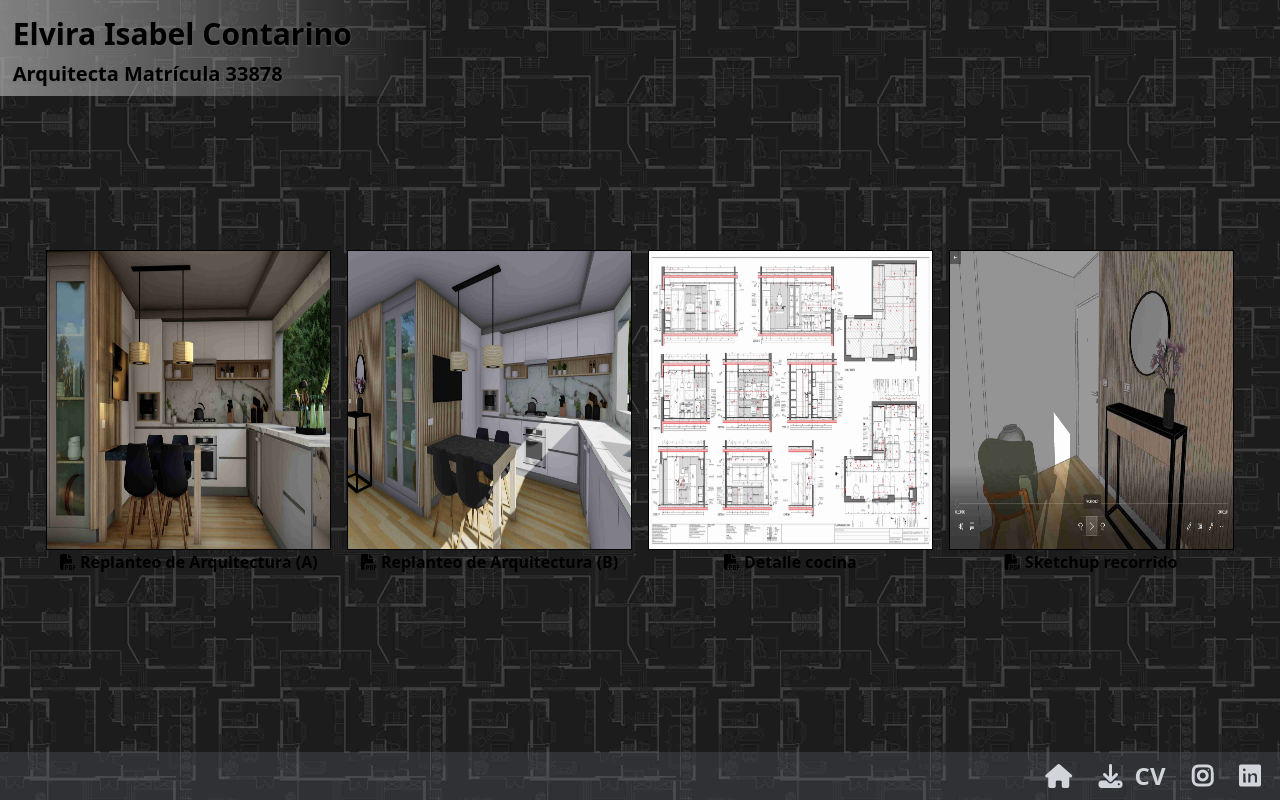
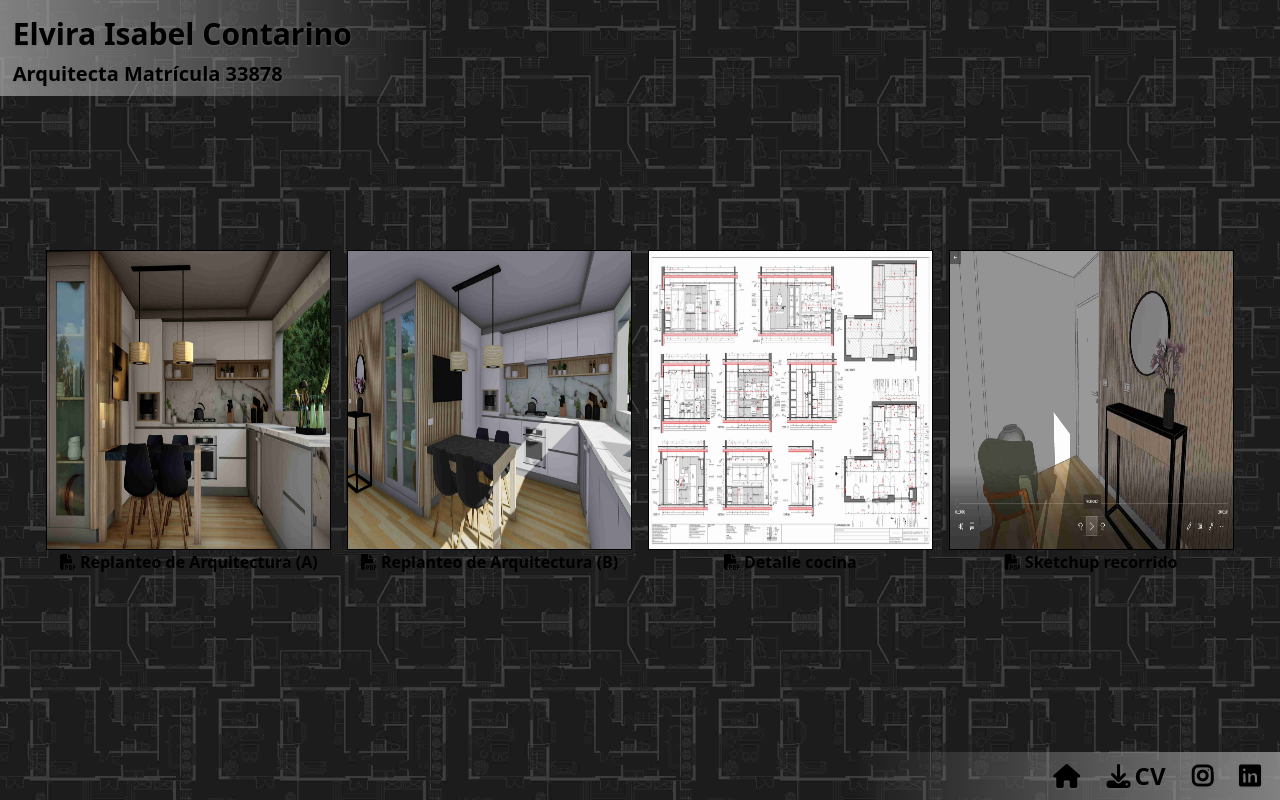
Before and after one commit to claudio-delgado/elico, a plain HTML site: page elico6.html in a window 1280 px wide. Drawn offline with nearby package versions, Linux system fonts and the light colour scheme.

Commit message:
Ajustes en footer.

```diff
--- a/elico6.html
+++ b/elico6.html
@@ -39,10 +39,10 @@
       <div class=""><h2 class="text-center font-bold"><i class="fa fa-file-pdf me-1"></i>Sketchup recorrido</h2></div>
     </div>
   </main>
-  <footer class="flex py-2 w-full justify-end items-center fixed bottom-0 bg-gray-500 bg-opacity-25">
-    <h2 class="sm:text-2xl text-lg text-gray-300 font-bold mx-2">
+  <footer class="flex py-2 sm:w-1/3 w-full justify-end items-center fixed bottom-0 right-0 bg-gradient-to-l from-neutral-400/75 to-transparent">
+    <h2 class="sm:text-2xl text-lg font-bold mx-2 drop-shadow-[0_1.2px_1.2px_rgba(105,105,105,0.8)]">
       <a href="./index.html" target="_self" class="text-2xl font-bold mx-2 hover:text-white"><i class="font-bold fa fa-home me-3"></i></a>
-      <a href='./pdf/2023 CV_Elvira Contarino.pdf' target="_blank" class="me-3 hover:text-white "><i class="fa-solid fa-download me-3"></i>CV</a>
+      <a href='./pdf/2023 CV_Elvira Contarino.pdf' target="_blank" class="me-3 hover:text-white text-2xl"><i class="fa-solid fa-download me-1"></i>CV</a>
       <a href="https://www.instagram.com/elviracontarino" target="_blank" class="text-2xl font-bold mx-2 hover:text-white "><i class="font-bold fa-brands fa-instagram me-1"></i></a>
       <a href="https://www.linkedin.com/in/elvira-contarino/" target="_blank" class="text-2xl font-bold mx-2 hover:text-white "><i class="font-bold fa-brands fa-linkedin me-1"></i></a>
     </h2>
```
Also changed, not shown: index.html (+3 -3 lines).
